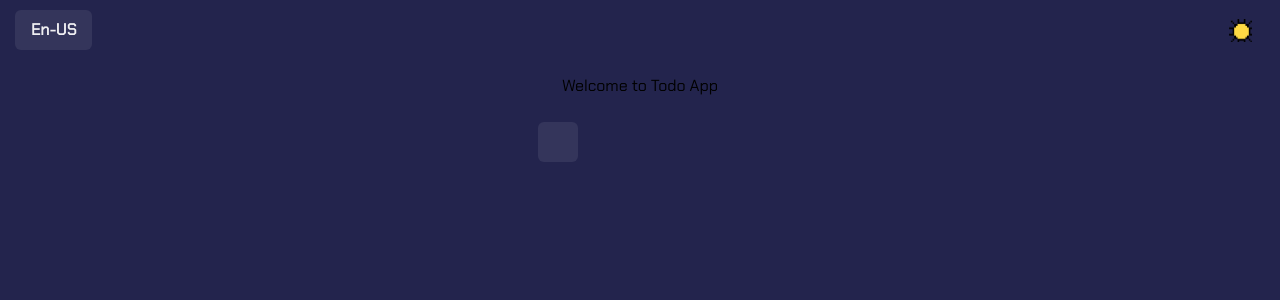
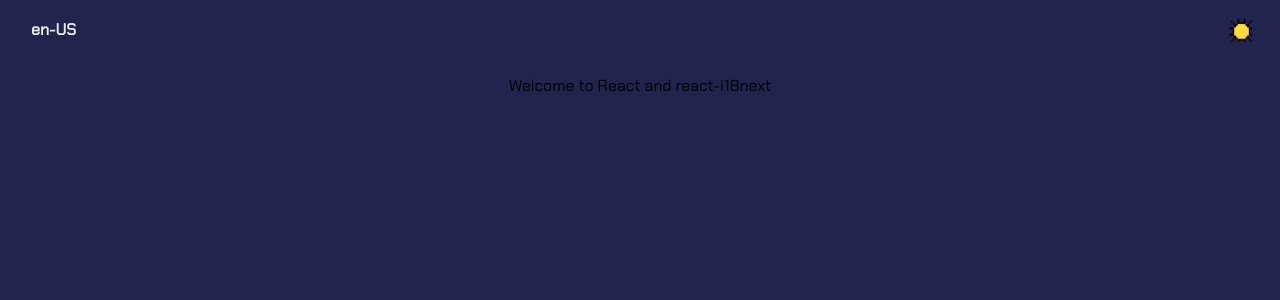
Before and after one commit to joneakira/akira-todo, a Next.js app: page / in a window 1280 px wide. Shown: the top 300 px of the page. Built offline with nearby package versions, Linux system fonts and the light colour scheme.

Commit message:
i18next configuration

```diff
--- a/next.config.js
+++ b/next.config.js
@@ -15,5 +15,10 @@ module.exports = {
     });
 
     return config;
+  },
+  i18n: {
+    locales: ['pt-BR', 'en-US'],
+    defaultLocale: 'en-US',
+    localeDetection: false,
   }
 }
--- a/package.json
+++ b/package.json
@@ -16,9 +16,12 @@
     "@supabase/supabase-js": "^1.28.5",
     "@svgr/webpack": "^6.2.1",
     "framer-motion": "^4.1.17",
+    "i18next": "^21.6.16",
+    "i18next-browser-languagedetector": "^6.1.4",
     "next": "12.0.7",
     "react": "17.0.2",
-    "react-dom": "17.0.2"
+    "react-dom": "17.0.2",
+    "react-i18next": "^11.16.7"
   },
   "devDependencies": {
     "eslint": "8.4.1",
--- a/src/components/publicAppBar/publicAppBar.js
+++ b/src/components/publicAppBar/publicAppBar.js
@@ -1,9 +1,13 @@
 import React, {useEffect} from 'react'
 import { Box, Text, Button, Flex, useColorMode, Alert } from '@chakra-ui/react'
+import { useTranslation } from 'react-i18next'
+import i18next from 'i18next'
 import Sun from '../../assets/icons/sun.svg'
 import Moon from '../../assets/icons/half-moon.svg'
 
+
 export default function PublicAppBar() {
+  const {t, i18n} = useTranslation()
   const {colorMode, toggleColorMode} = useColorMode()
 
 
@@ -16,14 +20,22 @@ export default function PublicAppBar() {
     padding={'15px'}
     pt={'25px'}
     justifyContent={'space-between'}>
-      <Button>
-        <Text>En-US</Text>
+      <Button
+      onClick={() => i18next.changeLanguage(i18next.language === 'en' ? 'pt' : 'en', (err) => {
+        if (err) return console.log('something went wrong loading', err)
+      }
+      )}
+      borderRadius={0}
+      variant={'ghost'}>
+        <Text>
+          {i18n.language === 'en' ? 'pt-BR' : 'en-US'}
+        </Text>
       </Button>
 
       <Button
       width={'50px'}
       height={'45px'}
-      borderRadius={'45'}
+      borderRadius={0}
       onClick={toggleColorMode}
       variant={'ghost'}>
         <Flex
--- a/src/pages/_app.js
+++ b/src/pages/_app.js
@@ -1,11 +1,19 @@
 import { ChakraProvider } from '@chakra-ui/react';
+import { I18nextProvider } from 'react-i18next';
 import theme from '../theme/theme';
+import i18n from '../translation/i18n';
 import '../styles/globals.css'
 
+//translator
+import '../translation/i18n'
+
 function MyApp({ Component, pageProps }) {
+
   return(
     <ChakraProvider theme={theme}>
-      <Component {...pageProps} />
+      <I18nextProvider i18n={i18n}>
+        <Component {...pageProps} />
+      </I18nextProvider>
     </ChakraProvider>
   )
 }
--- a/src/pages/index.js
+++ b/src/pages/index.js
@@ -8,11 +8,14 @@ import {
 } from '@chakra-ui/react';
 import { useState } from 'react';
 import { colors } from '../helpers/colors';
+import { useTranslation } from 'react-i18next';
 
+//components
 import PublicAppBar from '../components/publicAppBar/publicAppBar';
 
 
 const Home = () => {
+  const {t, i18n} = useTranslation();
   const [email, setEmail] = useState('');
   const [isLoading, setIsLoading] = useState(false);
   const [isSubmitted, setIsSubmitted] = useState(false);
@@ -38,7 +41,7 @@ const Home = () => {
         color={'#000'}
         fontWeight={'500'}
         textAlign='center' m='6'>
-          Welcome to Todo App
+          {t('text')}
         </Text>
         {error && (
           <Alert status='error' mb='6'>
@@ -46,9 +49,6 @@ const Home = () => {
             <Text textAlign='center'>{error}</Text>
           </Alert>
         )}
-        <Button>
-
-        </Button>
       </Box>
     </Flex>
   )
--- /dev/null
+++ b/src/translation/i18n.js
@@ -0,0 +1,33 @@
+import i18n from 'i18next';
+import { initReactI18next } from 'react-i18next';
+import LanguageDetector from 'i18next-browser-languagedetector';
+
+const resources = {
+  en: {
+    translation: {
+      "text": "Welcome to React and react-i18next"
+    }
+  },
+  pt: {
+    translation: {
+      "text": "arroz"
+    }
+  }
+};
+
+
+i18n
+  .use(LanguageDetector)
+  .use(initReactI18next)
+  .init({
+    resources,
+    fallbackLng: 'en',
+    debug: true,
+
+    interpolation: {
+      escapeValue: false,
+    }
+  });
+
+
+export default i18n;
```
Also changed, not shown: 2 other files (tests, documents, lock files or other folders).
